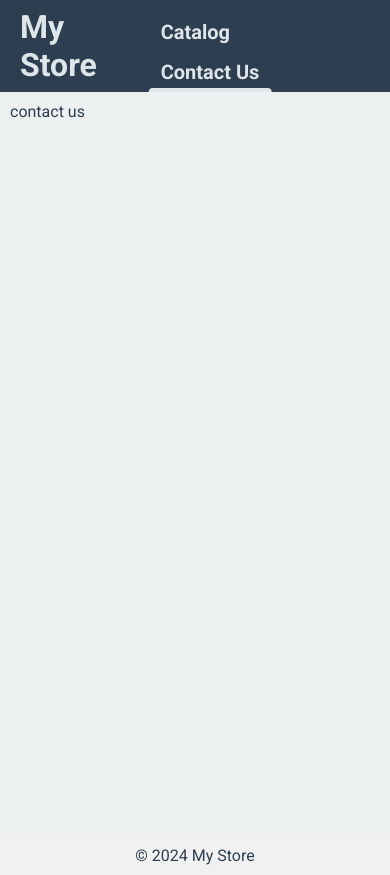
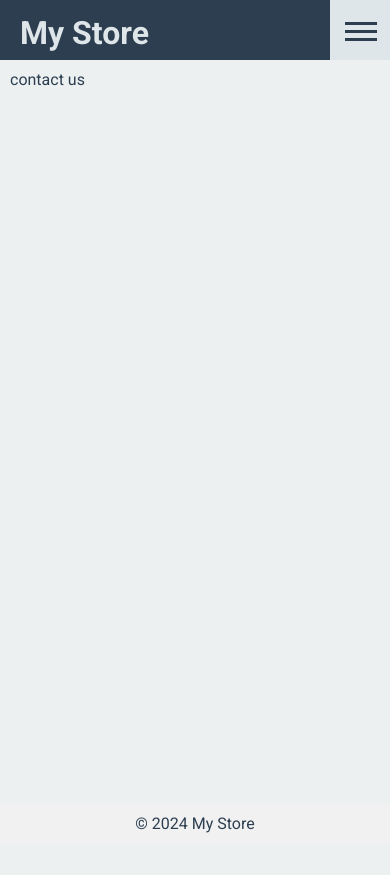
Before and after one commit to yudi-chang/product-listing, a Nuxt app: page /contact-us in a window 390 px wide. After the commit the page ends 844 px from the top, so only its background shows below. Built offline with nearby package versions, Linux system fonts and the light colour scheme.

Commit message:
responsive navigation

```diff
--- /dev/null
+++ b/components/BurgerIconMenu.vue
@@ -0,0 +1,72 @@
+<template>
+  <div class="hamburger-wrapper" :class="{ 'active': props.active }" id="icon" @click="toggleMenu()">
+    <div class="icon-1" id="a"></div>
+    <div class="icon-2" id="b"></div>
+    <div class="icon-3" id="c"></div>
+    <div class="clear"></div>
+  </div>
+</template>
+
+<script setup>
+import { defineEmits } from 'vue';
+
+const props = defineProps({
+  active: Boolean,
+})
+
+const emit = defineEmits(['update:active'])
+
+const toggleMenu = () => {
+  const newStatus = !props.active;
+  emit('update:active', newStatus);
+};
+</script>
+
+<style scoped lang="scss">
+.hamburger-wrapper {
+  position: relative;
+  height: 60px;
+  width: 60px;
+  cursor: pointer;
+  transition: all 0.2s ease-in-out;
+  background: var(--secondary-color);
+
+  .icon-1, .icon-2, .icon-3 {
+      position: absolute;
+      left: 25%;
+      top: 50%;
+      width: 32px;
+      height: 3px;
+      background-color: var(--primary-color);
+      transition: all 400ms cubic-bezier(.84,.06,.52,1.8);
+  }
+
+  .icon-1 {
+    transform: translateY(-8px);
+    animation-delay: 100ms;
+  }
+
+  .icon-3 {
+    transform: translateY(8px);
+    animation-delay: 250ms;
+  }
+
+  &.active {
+    .icon-1 {
+      transform: rotate(40deg);
+    }
+
+    .icon-3 {
+      transform: rotate(-40deg);
+    }
+
+    .icon-2 {
+      opacity: 0;
+    }
+  }
+}
+
+.clear {
+  clear: both;
+}
+</style>
--- a/layouts/default.vue
+++ b/layouts/default.vue
@@ -2,7 +2,7 @@
   <div>
     <header class="ph-20">
       <h1 class="pv-8">My Store</h1>
-      <nav>
+      <nav :class="{ 'active' : isActive }">
         <ul>
           <li
             v-for="link in links"
@@ -10,10 +10,13 @@
             :class="{ active: route.path === link.to }"
             class="fw-bold ph-12 pv-8"
           >
-            <NuxtLink :to="link.to">{{ link.name }}</NuxtLink>
+            <span>
+              <NuxtLink :to="link.to">{{ link.name }}</NuxtLink>
+            </span>
           </li>
         </ul>
       </nav>
+      <BurgerIconMenu v-model:active="isActive" class="burger-icon-menu"/>
     </header>
 
     <main>
@@ -43,12 +46,26 @@ definePageMeta({
 
 // store
 const route = useRoute();
+const isActive = ref(false);
 
 // others
 const links = [
   { name: "Catalog", to: "/" },
   { name: "Contact Us", to: "/contact-us" }
 ];
+
+//watch
+watch(
+  () => route.fullPath,
+  (newPath, oldPath) => {
+    isActive.value = false;
+  }
+);
+
+// methods
+const handleToggleMenu = (newIsActive) => {
+  isActive.value = newIsActive
+}
 </script>
 
 <style lang="scss" scoped>
@@ -59,6 +76,10 @@ header {
   display: flex;
   justify-content: space-between;
   align-items: end;
+
+  .burger-icon-menu {
+    display: none;
+  }
 
   * {
     color: var(--secondary-color);
@@ -72,8 +93,10 @@ header {
       vertical-align: bottom;
       margin: 0 5px;
       font-size: 20px;
+      position: relative;
 
-      &:after {
+      span {
+        &:after {
           content: '';
           position: absolute;
           left: 50%;
@@ -86,13 +109,15 @@ header {
           border-top-left-radius: 5px;
           transition: width 0.3s ease;
         }
+      }
 
       &.active, &:hover {
-        position: relative;
 
-        &:after {
-          width: 100%;
-          transition: width 0.3s ease;
+        span {
+          &:after {
+            width: 100%;
+            transition: width 0.3s ease;
+          }
         }
       }
     }
@@ -125,4 +150,62 @@ footer {
   }
 }
 
+@media (max-width: $breakpoint-sm) {
+  header {
+    padding-right: 0;
+
+    nav {
+      background: var(--primary-color);
+      position: fixed;
+      top: 60px;
+      right: 0;
+      height: 100%;
+      width: 0%;
+      z-index: 10;
+      opacity: 0;
+      transition: all 600ms cubic-bezier(.62,.04,.3,1.56);
+      transition-delay: 100ms;
+      border-top: solid 1px var(--secondary-color);
+      padding-top: 20px;
+      padding-right: 10px;
+
+      * {
+        color: var(--secondary-color);
+      }
+
+      &.active {
+        width: 100%;
+        opacity: 1;
+      }
+
+      ul {
+        margin: 0;
+
+        li {
+          list-style: none;
+          font-size: 24px;
+          color: #fff;
+          line-height: 2.2;
+          text-transform: uppercase;
+          letter-spacing: 1.7px;
+          display: block;
+          width: auto;
+          text-align: right;
+
+          span {
+            position: relative;
+
+            &:after {
+              bottom: -8px;
+            }
+          }
+        }
+      }
+    }
+
+    .burger-icon-menu {
+      display: block;
+    }
+  }
+}
 </style>
```
